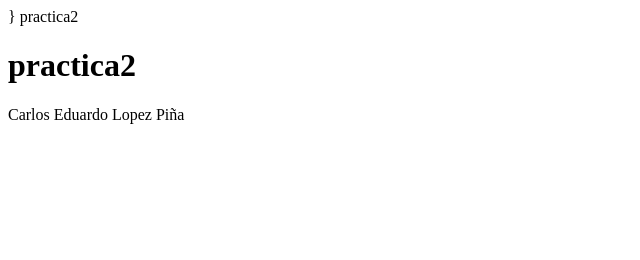
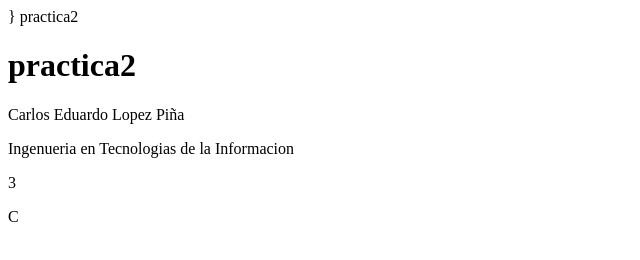
Before and after one commit to edupina13/practica2, a plain HTML site: page index.html in a window 1280 px wide. Shown: the whole page, without its empty margins (0-640 px from the left). Drawn offline with Linux system fonts and the light colour scheme.

Commit message:
update html

```diff
--- a/index.html
+++ b/index.html
@@ -9,5 +9,8 @@
     <body>
         <h1>practica2</h1>
         <p>Carlos Eduardo Lopez Piña</p>
+        <p>Ingenueria en Tecnologias de la Informacion</p>
+        <p>3 </p>
+        <p>C</p>
         <body>
         </html>
```
